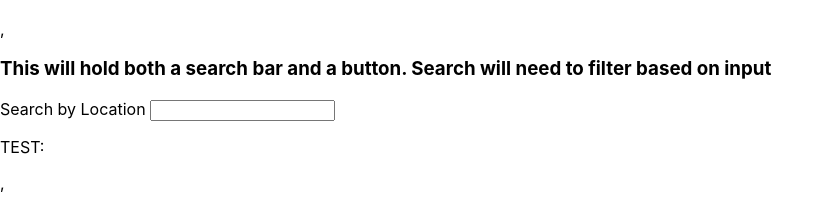
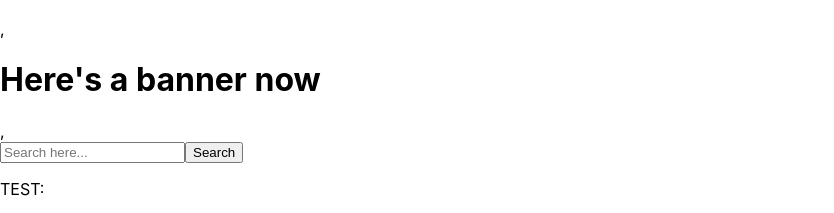
Before and after one commit to cathjime/glowing-carnival, a React (Create React App) app in the folder glowing-carnival/: page / in a window 1280 px wide. Shown: the part 152-365 px from the top of the page, without its empty margins (0-834 px from the left). Built offline with nearby package versions, Linux system fonts and the light colour scheme.

Commit message:
changes to search

```diff
--- a/glowing-carnival/src/Card.js
+++ b/glowing-carnival/src/Card.js
@@ -3,7 +3,7 @@ import React from "react";
 
 const Card = (props) => {
   const { title, img, description, rating, price } = props;
-  console.log("Props: ", props);
+
   return (
     <div>
       <h4>{title}</h4>;
--- a/glowing-carnival/src/CardsContainer.js
+++ b/glowing-carnival/src/CardsContainer.js
@@ -1,9 +1,14 @@
-import React from "react";
+import { React, useState } from "react";
 import Card from "./Card";
 import data from "./data";
+// import Form from "./Form";
+import Search from "./Search";
 
 const CardsContainer = () => {
-  const dataMap = data.map((dataItem) => (
+  const [searchTerm, setSearchTerm] = useState("");
+  const [listingsData, setListingsData] = useState(data);
+
+  const dataMap = listingsData.map((dataItem) => (
     <Card
       key={dataItem.id}
       title={dataItem.title}
@@ -15,8 +20,32 @@ const CardsContainer = () => {
     />
   ));
 
+  //   const filteredList = listingsData.filter((listing) => {
+  //     const listingTitle = listing.title.toLowerCase();
+  //     const listingDesc = listing.description.toLowerCase();
+  //     listingTitle || listingDesc.includes("h");
+  //     .includes(searchTerm);
+  //     ||
+  //       listing.description.toLowerCase().includes(userInput.toLowerCase());
+  //   });
+  //   console.log("userinput: ", userInput);
+
+  const searchHandler = (formInput) => {
+    setSearchTerm(formInput.toLowerCase());
+    console.log("formInput:", formInput);
+    //look up how to get full input - why does it chop off last letter?
+  };
+
+  const submitHandler = () => {
+    // setUserInput(e.target.value);
+    console.log("idkidkidk");
+  };
+
   return (
     <>
+      {/* <Form submitHandler={submitHandler} /> */}
+      <Search searchHandler={searchHandler} submitHandler={submitHandler} />
+      {/* boolean to check if search? if yes then render all if no then render filtered results */}
       <h3>Search Results</h3>, {dataMap}
     </>
   );
@@ -26,3 +55,5 @@ export default CardsContainer;
 
 //  Notes
 //  how to deconstruct dataObj within the map function
+//  thinking about component setup when setting up the filtering for the data
+//  where should the search component be rendered? Home?
--- /dev/null
+++ b/glowing-carnival/src/Form.js
@@ -0,0 +1,20 @@
+import { React, useState } from "react";
+
+const Form = (props) => {
+  const { submitHandler } = props;
+
+  //   const [listingsData, setListingsData] = useState(data);
+
+  return (
+    <form
+      onSubmit={(e) => {
+        e.preventDefault();
+        submitHandler(e);
+      }}
+    >
+      <input type="text" placeholder="FORM" />
+    </form>
+  );
+};
+
+export default Form;
--- a/glowing-carnival/src/Header.js
+++ b/glowing-carnival/src/Header.js
@@ -6,7 +6,6 @@ const Header = () => {
   return (
     <>
       <h2>This is the header component</h2>,
-      <Search />,
       <Banner />
     </>
   );
--- a/glowing-carnival/src/Home.js
+++ b/glowing-carnival/src/Home.js
@@ -1,7 +1,6 @@
 import React from "react";
 import Header from "./Header";
 import CardsContainer from "./CardsContainer";
-import Search from "./Search";
 
 const Home = () => {
   return (
--- a/glowing-carnival/src/Search.js
+++ b/glowing-carnival/src/Search.js
@@ -1,21 +1,27 @@
 import { React, useState } from "react";
+import Card from "./Card";
+import data from "./data";
 
-const Search = () => {
+const Search = (props) => {
+  const { searchHandler, submitHandler } = props;
   const [userInput, setUserInput] = useState("");
+  //   const [listingsData, setListingsData] = useState(data);
+
   const handleChange = (e) => {
     setUserInput(e.target.value);
+    searchHandler(userInput);
   };
+
   return (
     <>
-      <h3>
-        This will hold both a search bar and a button. Search will need to
-        filter based on input
-      </h3>
       <form>
-        <label>
-          Search by Location{" "}
-          <input type="text" value={userInput} onChange={handleChange} />
-        </label>
+        <input
+          placeholder="Search here..."
+          type="search"
+          value={userInput}
+          onChange={handleChange}
+        />
+        <input type="Submit" value="Search" onSubmit={submitHandler} />
       </form>
       <p>TEST: {userInput}</p>
     </>
```
